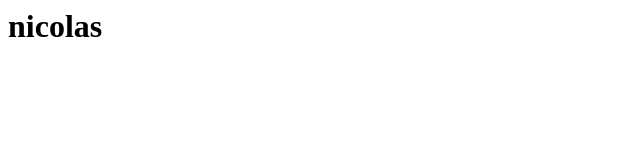
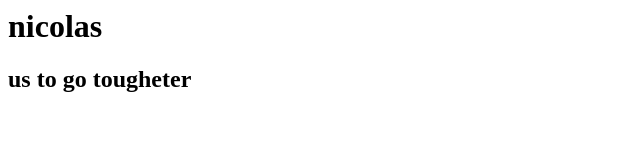
Before and after one commit to NicolasAndrewDev/primeirorepo, a plain HTML site: page index.html in a window 1280 px wide. Shown: the whole page, without its empty margins (0-640 px from the left). Drawn offline with Linux system fonts and the light colour scheme.

Commit message:
adicionando nome e frases em ingles

```diff
--- a/index.html
+++ b/index.html
@@ -1 +1,2 @@
 <h1>nicolas</h1>
+<h2>us to go tougheter</h2>
```
Also changed, not shown: games.txt (added), nomes.txt.
